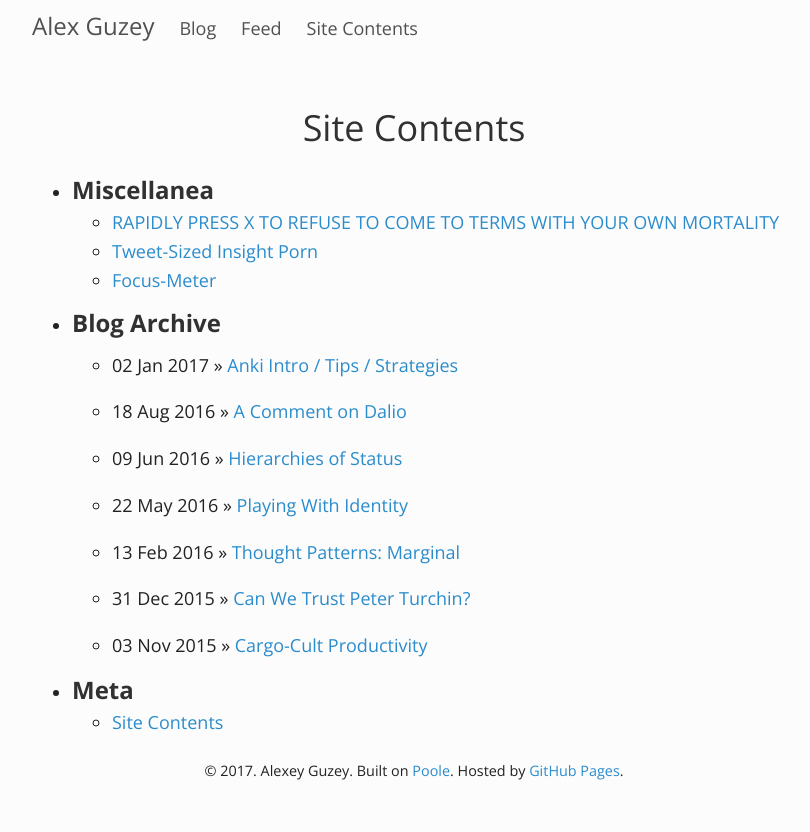
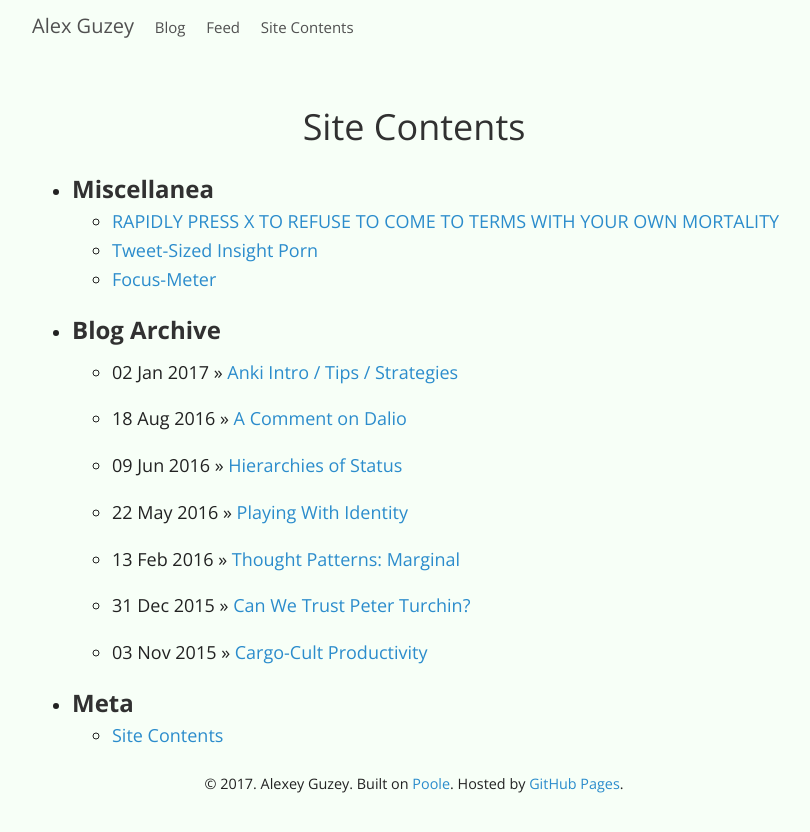
Before and after one commit to guzey/guzey.github.io1, a Jekyll site: the page built from site-contents.md, in a window 1280 px wide. Shown: the top 832 px of the page, without its empty margins (226-1036 px from the left). Built offline with Jekyll 4.4.1, drawn with Linux system fonts in a browser that asks for light colours; a style sheet for code colours, icons or effects is not loaded.

Commit message:
switch background from fcfcfc to fafffa

```diff
--- a/public/css/poole.css
+++ b/public/css/poole.css
@@ -7,7 +7,7 @@
 
 html {
     color: #222;
-    background-color: #fcfcfc;
+    background-color: #f7fff7;
 }
 
 body {
@@ -61,12 +61,12 @@
     line-height: 52px
 }
 h2 {
-  margin-top: 1rem;
-  font-size: 1.5rem;
+  margin-top: 24px;
+  font-size: 24px;
 }
 h3 {
-  margin-top: 24px;
-  font-size: 24px;
+  margin-top: 20px;
+  font-size: 20px;
 }
 h4, h5, h6 {
   margin-top: 1rem;
```
